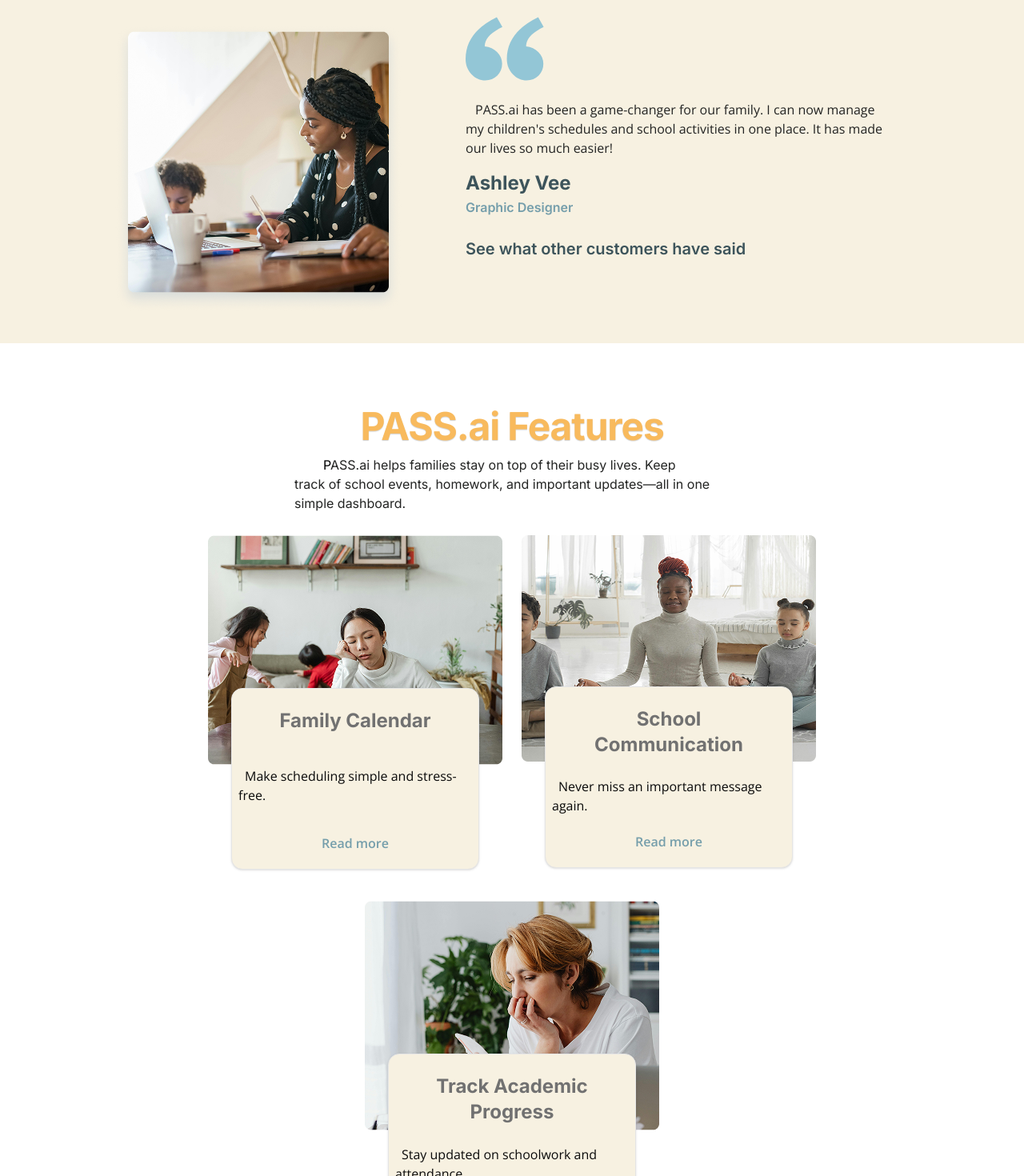
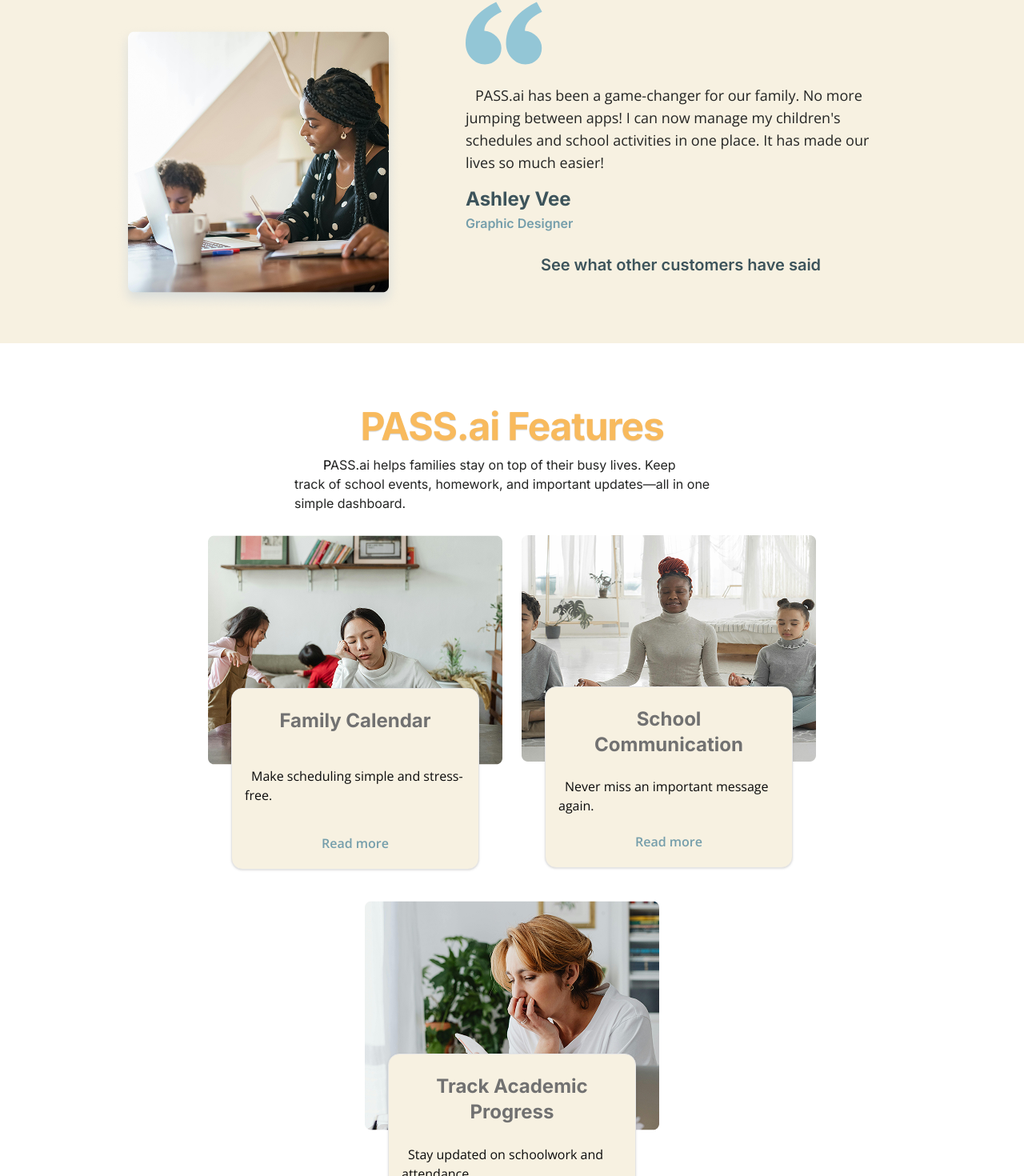
Before and after one commit to animalelder/passai-helper, a Next.js app: page / in a window 1280 px wide. Shown: the part 2758-4228 px from the top of the page at 80% size. Built offline with nearby package versions, Linux system fonts and the light colour scheme.

Commit message:
Landing Page adjustments
Very minor text and margin adjustments

```diff
--- a/app/layout.tsx
+++ b/app/layout.tsx
@@ -41,7 +41,7 @@
       lang="en"
     >
       <body
-        className={`${openSans.variable} ${inter.variable} font-sans antialiased`}
+        className={`${openSans.variable} ${inter.variable} font-sans subpixel-antialiased`}
       >
         <ThemeProvider
           attribute="class"
--- a/app/page.tsx
+++ b/app/page.tsx
@@ -225,7 +225,7 @@
         </section>
 
         {/* Container 7  Ashley Vee Testimonial */}
-        <section className="bg-offwhite flex min-h-[438px] flex-col items-center justify-center gap-x-16 p-6 px-4 py-8 xl:flex-row xl:px-36 xl:py-8">
+        <section className="bg-offwhite flex min-h-[438px] flex-col items-center justify-center p-6 px-4 py-8 xl:flex-row xl:space-x-16 xl:px-36 xl:py-8">
           <Image
             src={ashley}
             width={358}
@@ -236,15 +236,13 @@
           <div className="flex min-h-[288px] max-w-[748px] flex-col items-start justify-center gap-4 px-4">
             <Image
               src={quoteIcon}
-              width={98}
-              height={81}
               alt="quote icon"
               className="py-2 max-lg:block lg:-mt-20"
             />
-            <p className="xl:text-black-200 indent-3 font-sans text-blue-950">
-              PASS.ai has been a game-changer for our family. I can now manage my
-              children&apos;s schedules and school activities in one place. It has
-              made our lives so much easier!
+            <p className="xl:text-black-200 indent-3 font-sans lg:text-lg">
+              PASS.ai has been a game-changer for our family. No more jumping between
+              apps! I can now manage my children&apos;s schedules and school
+              activities in one place. It has made our lives so much easier!
             </p>
             <p className="text-darkblue-104 font-heading text-2xl font-bold">
               Ashley Vee
@@ -255,7 +253,7 @@
 
             <Link
               href="#"
-              className="font-heading text-darkblue text-xl/relaxed font-semibold"
+              className="font-heading text-darkblue self-center-safe justify-self-end-safe text-xl/relaxed font-semibold"
             >
               See what other customers have said
             </Link>
@@ -283,7 +281,9 @@
                 <h1 className="font-heading text-neutral-grey mx-8 text-2xl font-bold text-pretty">
                   Family Calendar
                 </h1>
-                <p className="indent-2">Make scheduling simple and stress-free.</p>
+                <p className="mx-2 indent-2">
+                  Make scheduling simple and stress-free.
+                </p>
                 <Link
                   href="#"
                   className="text-darkblue-102 hover:text-darkblue-106 mx-auto leading-none font-semibold transition-colors"
@@ -303,7 +303,9 @@
                 <h1 className="font-heading text-neutral-grey mx-8 text-center text-2xl font-bold text-pretty">
                   School Communication
                 </h1>
-                <p className="indent-2">Never miss an important message again.</p>
+                <p className="mx-2 indent-2">
+                  Never miss an important message again.
+                </p>
                 <Link
                   href="#"
                   className="text-darkblue-102 hover:text-darkblue-106 mx-auto leading-none font-semibold transition-colors"
@@ -323,7 +325,7 @@
                 <h1 className="font-heading text-neutral-grey mx-8 text-center text-2xl font-bold text-pretty">
                   Track Academic Progress
                 </h1>
-                <p className="indent-2">
+                <p className="mx-2 indent-2">
                   Stay updated on schoolwork and attendance.
                 </p>
                 <Link
```
